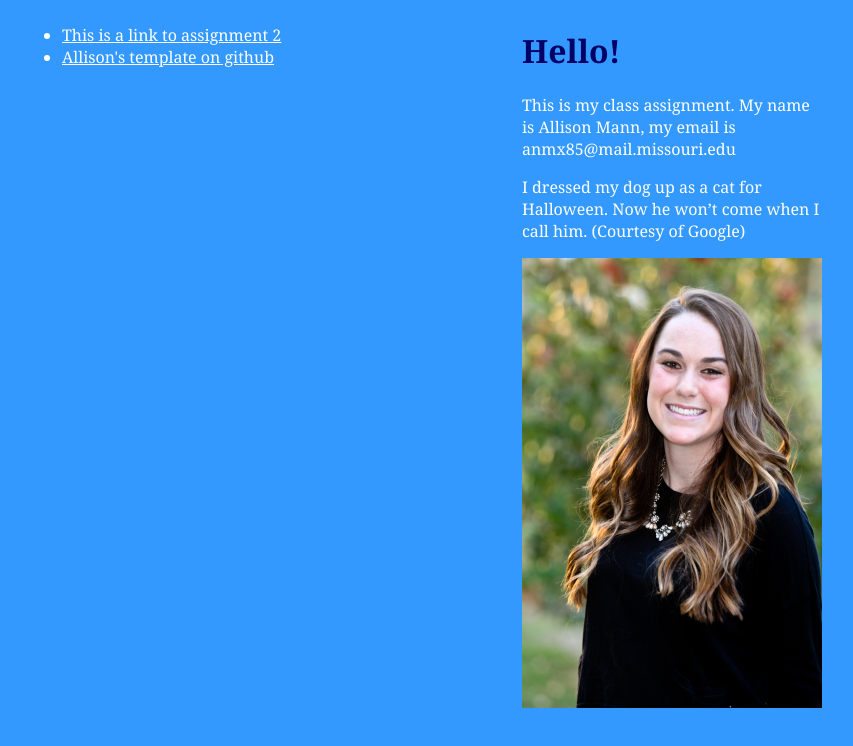
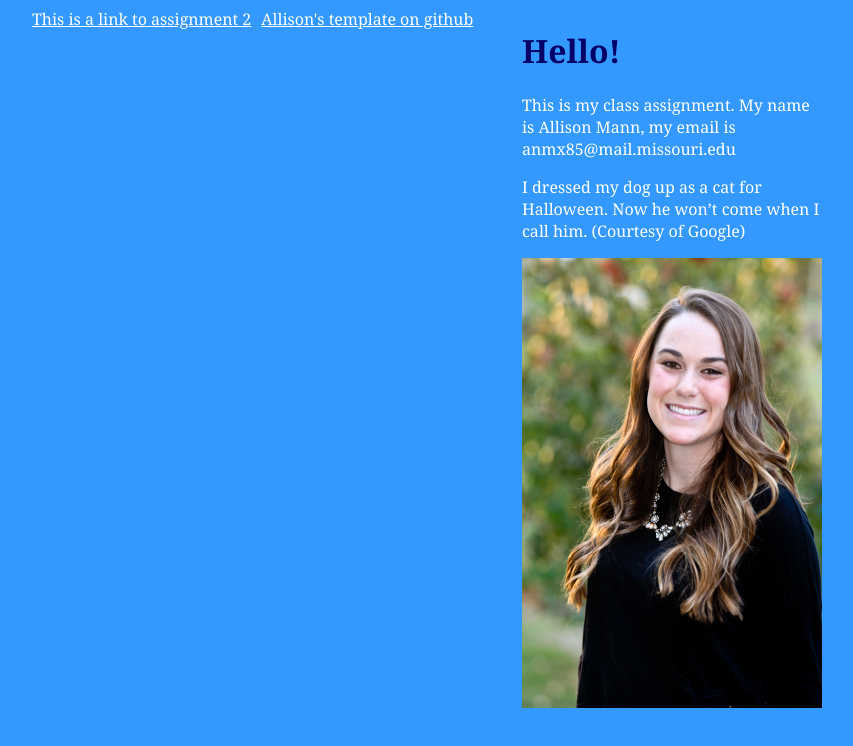
Before and after one commit to J4502-SS16/Mann, a plain HTML site: page index.html in a window 1280 px wide. Shown: the whole page, without its empty margins (218-1071 px from the left). Drawn offline with Linux system fonts and the light colour scheme.

Commit message:
Assignment 3
CSS check

```diff
--- a/index.html
+++ b/index.html
@@ -9,7 +9,7 @@
 </head>
 <body>
   <div class="container">
-<div class="main"> <ul>
+<div class="main"> <ul class="nav">
   <li><a href="http://j4502-ss16.github.io/Mann/" target="_blank">This is a link to assignment 2</a></li>
   <li><a href="index2.html" target="_blank">Allison's template on github</a></li>
 </ul> </div>
--- a/style.css
+++ b/style.css
@@ -9,10 +9,11 @@ h1 { background-color: #3399FF  ;
 	main {padding 10 px 20px; display: block; overflow: auto;}
 	footer { font-size: 80%;
 			font-style: italic; }
-nav ul {
+.nav {
 	list-style-type: none; color: white;
 	margin: 0;
 	padding: 0;}
+  .nav li {float: left; margin-left: 10px;}
 .container {width: 800px; margin: 0 auto;}
 .main {width: 500px; float: left;}
 .sidebar {width: 300px; float: right;}
```
